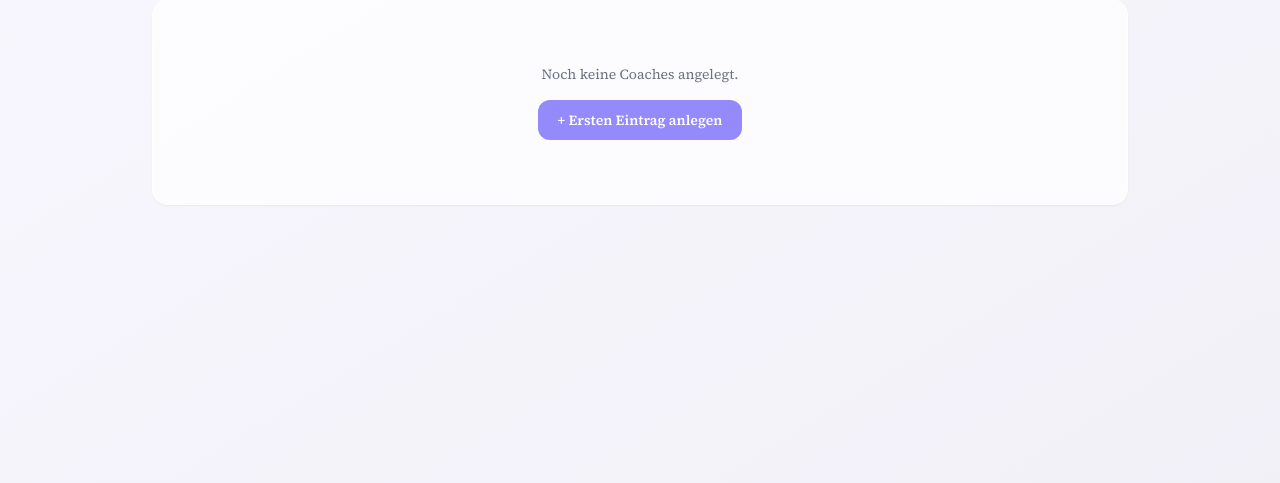
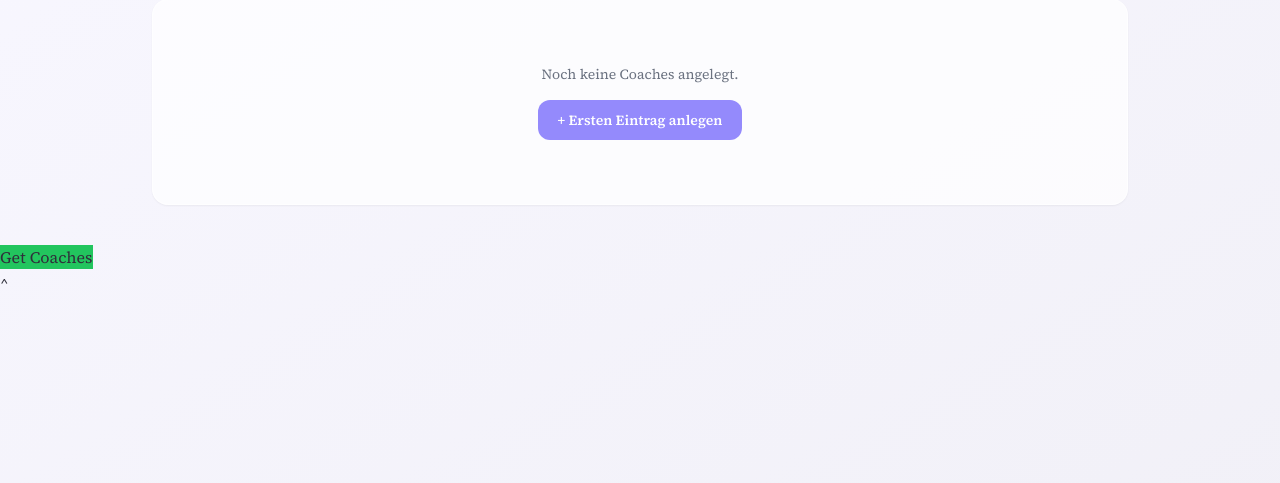
Before and after one commit to neptunhiker/bl-matching-app, a Django app: page /profiles/coaches/ in a window 1280 px wide. Shown: the part 198-681 px from the top of the page. Run offline with Django 4.2, Linux system fonts and the light colour scheme; the visitor is signed in with stand-in values (Sample User, id 1); style sheets or scripts are compiled from the project's sources; parts of the project's set-up code (start-up, migrations or seed data) failed here and were passed over.

Commit message:
Create a first working version of getting coaches from the coaching hub

```diff
--- a/profiles/templates/profiles/coach_list.html
+++ b/profiles/templates/profiles/coach_list.html
@@ -193,4 +193,9 @@
   {% endif %}
 
 </div>
-{% endblock %}
+<SECTION>
+  <form action="{% url 'get_coaches' %}">
+    <button type="submit" class="bg-green-500">Get Coaches</button>
+  </form>
+</SECTION>
+^{% endblock %}
--- a/profiles/urls.py
+++ b/profiles/urls.py
@@ -14,4 +14,5 @@ urlpatterns = [
     path('coaches/<uuid:pk>/', views.CoachDetailView.as_view(), name='coach_detail'),
     path('coaches/<uuid:pk>/bearbeiten/', views.CoachUpdateView.as_view(), name='coach_update'),
     path('coaches/<uuid:pk>/loeschen/', views.CoachDeleteView.as_view(), name='coach_delete'),
+    path('coaches/abrufen/', views.get_coaches, name='get_coaches'),
 ]
--- a/profiles/views.py
+++ b/profiles/views.py
@@ -1,6 +1,11 @@
+import os
+import requests
+
+from django.contrib.auth.decorators import login_required
 from django.contrib.auth.mixins import LoginRequiredMixin, UserPassesTestMixin
+from django.http import JsonResponse, HttpResponseServerError
+from django.views.generic import ListView, DetailView, CreateView, UpdateView, DeleteView, TemplateView
 from django.urls import reverse_lazy
-from django.views.generic import ListView, DetailView, CreateView, UpdateView, DeleteView, TemplateView
 
 from .forms import ParticipantForm, CoachForm, CoachUpdateForm
 from .models import Participant, Coach
@@ -276,3 +281,36 @@ class CoachDeleteView(LoginRequiredMixin, StaffRequiredMixin, DeleteView):
     template_name = 'profiles/coach_confirm_delete.html'
     context_object_name = 'coach'
     success_url = reverse_lazy('coach_list')
+
+
+
+
+@login_required
+def get_coaches(request):
+    API_URL = "https://coaching-hub.beginnerluft.de/api/v1/coaches/"
+    API_KEY = os.environ.get("COACHING_HUB_API_KEY")
+    if not API_KEY:
+        return HttpResponseServerError("API key not configured.")
+
+    headers = {"Authorization": f"Api-Key {API_KEY}"}
+
+    COACHING_HUB_API_URL = os.environ.get("COACHING_HUB_API_URL")
+    COACHING_HUB_API_KEY = os.environ.get("COACHING_HUB_API_KEY")
+    from django.http import JsonResponse, HttpResponseServerError
+
+    if not API_URL:
+        return HttpResponseServerError("API URL not configured.")
+    if not API_KEY:
+        return HttpResponseServerError("API key not configured.")
+
+    headers = {
+        "Authorization": f"Api-Key {API_KEY}",
+    }
+
+    try:
+        response = requests.get(API_URL, headers=headers, timeout=10)
+        response.raise_for_status()  # Raises an error for non-2xx responses
+        coaches = response.json()
+        return JsonResponse(coaches, safe=False)
+    except requests.RequestException as e:
+        return HttpResponseServerError(f"Error fetching coaches: {e}")
```
